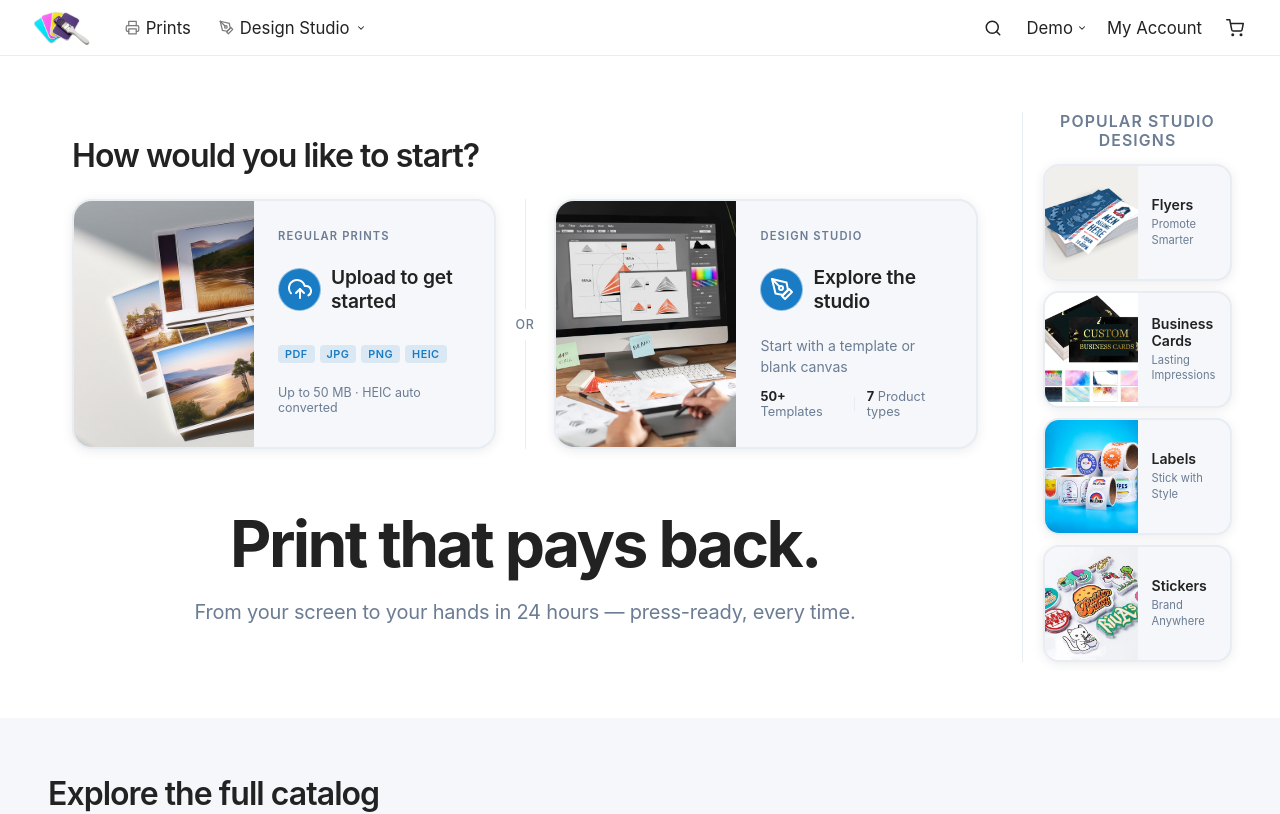
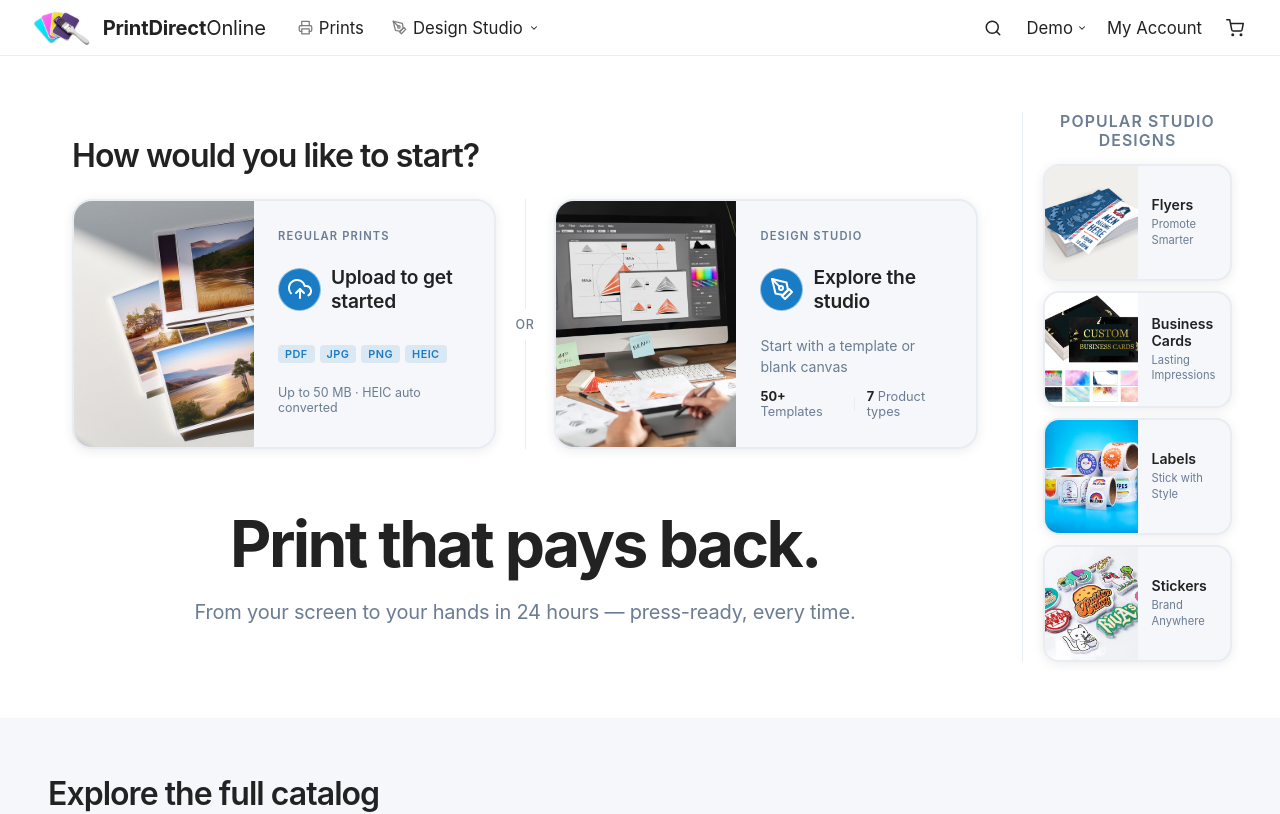
Before and after one commit to anglrBoy/printDirectMock1, an Angular app: page / in a window 1280 px wide. Shown: the top 814 px of the page. Built offline with nearby package versions, Linux system fonts and the light colour scheme.

Commit message:
Added title
Added missing title back

```diff
--- a/src/app/navbar/navbar.html
+++ b/src/app/navbar/navbar.html
@@ -2,6 +2,7 @@
   <div class="nav-left">
     <a class="logo" href="#">
       <img class="logo-img" src="printDirectOnlineLogov3.png" alt="PrintDirectOnline" />
+      <span><span style="font-weight: 700;">PrintDirect</span><span style="font-weight: 400;">Online</span></span>
     </a>
 
     <ul class="nav-links">
```
